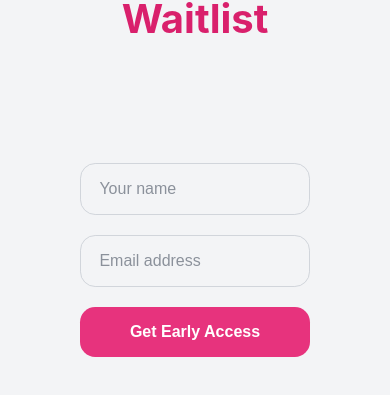
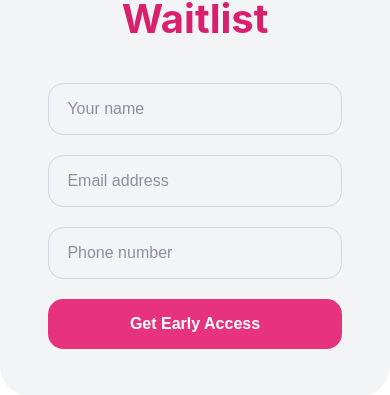
Before and after one commit to ThomasCaneday/oink-waiting-list, a React (Vite) app: page / in a window 390 px wide. Shown: the part 2796-3191 px from the top of the page. Built offline with nearby package versions, Linux system fonts and the light colour scheme; no server answers.

Commit message:
Update: phone number for waitlist form

```diff
--- a/src/WaitingListForm.jsx
+++ b/src/WaitingListForm.jsx
@@ -2,8 +2,8 @@ import { useState } from "react";
 import { addSignup } from "./firebase";
 
 export default function WaitingListForm() {
-  const [form, setForm] = useState({ name: "", email: "" });
-  const [status, setStatus] = useState("idle");   // idle | loading | done | error
+  const [form, setForm] = useState({ name: "", email: "", phone: "" });
+  const [status, setStatus] = useState("idle");
 
   const handleChange = (e) =>
     setForm({ ...form, [e.target.name]: e.target.value });
@@ -14,20 +14,15 @@ export default function WaitingListForm() {
     try {
       await addSignup(form);
       setStatus("done");
-      setForm({ name: "", email: "" });
-    } catch (err) {
-      console.error(err);
+      setForm({ name: "", email: "", phone: "" });
+    } catch {
       setStatus("error");
     }
   };
 
   return (
-    <section className="w-full max-w-md mx-auto p-6">
-      {/* <h1 className="text-2xl font-bold mb-4 text-center">
-        Join the Waiting List
-      </h1> */}
-
-      <form onSubmit={handleSubmit} className="flex flex-col gap-4">
+    <form onSubmit={handleSubmit}>
+      {/* name */}
       <input
         className="input-field"
         name="name"
@@ -36,6 +31,8 @@ export default function WaitingListForm() {
         onChange={handleChange}
         required
       />
+
+      {/* email */}
       <input
         className="input-field"
         type="email"
@@ -45,23 +42,26 @@ export default function WaitingListForm() {
         onChange={handleChange}
         required
       />
-        <button
-          type="submit"
-          disabled={status === "loading"}
-          className="bg-blue-600 hover:bg-blue-700 text-white font-semibold py-2 rounded"
-        >
+
+      {/* phone */}
+      <input
+        className="input-field"
+        type="tel"
+        name="phone"
+        placeholder="Phone number"
+        pattern="^\+?[0-9\s\-()]{7,}$"   /* basic validation */
+        title="Enter a valid phone number"
+        value={form.phone}
+        onChange={handleChange}
+        required
+      />
+
+      <button disabled={status === "loading"}>
         {status === "loading" ? "Submitting…" : "Get Early Access"}
       </button>
 
-        {status === "done" && (
-          <p className="text-green-600 text-center">🎉 You're on the list!</p>
-        )}
-        {status === "error" && (
-          <p className="text-red-600 text-center">
-            Something went wrong. Try again?
-          </p>
-        )}
+      {status === "done"  && <p className="alert-success">🎉 You're on the list!</p>}
+      {status === "error" && <p className="alert-error">Something went wrong.</p>}
     </form>
-    </section>
   );
 }
```
Lines whose indentation alone changed are shown as unchanged.
